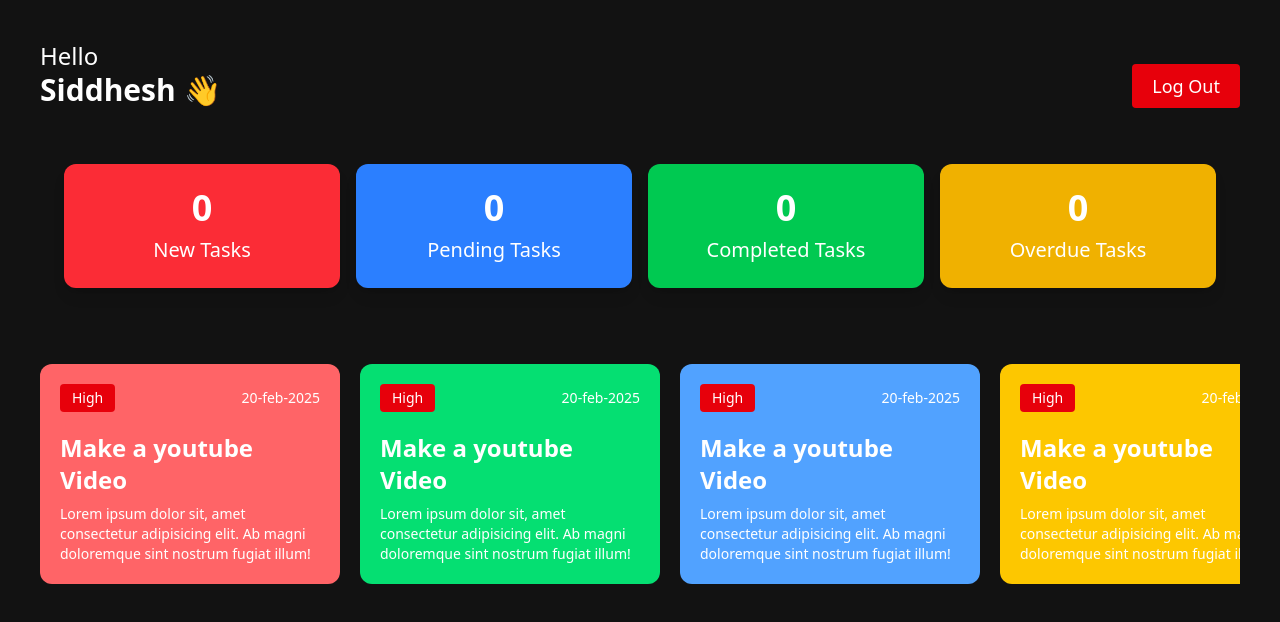
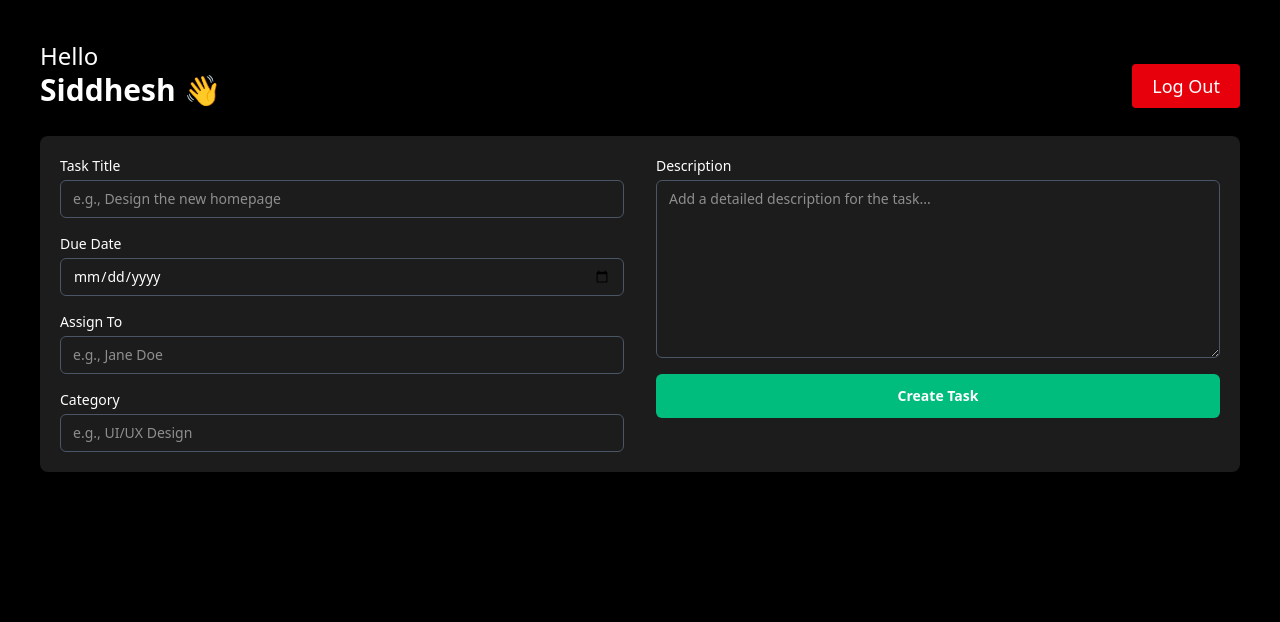
Before and after one commit to Xsidz/Employee-Management-System-, a React (Vite) app: page / in a window 1280 px wide. Shown: the top 622 px of the page. Built offline with nearby package versions, Linux system fonts and the light colour scheme.

Commit message:
admin dashboard

```diff
--- a/src/App.jsx
+++ b/src/App.jsx
@@ -1,5 +1,6 @@
 import React from 'react'
 import EmployeeDashboard from "./components/Dashboard/EmployeeDashboard"
+import AdminDashboard from "./components/Dashboard/AdminDashboard.jsx"
 import Login from './components/Auth/Login'
 
 const App = () => {
@@ -7,7 +8,9 @@ const App = () => {
    <>
 
    {/* <Login/> */}
-   <EmployeeDashboard/>
+   {/* <EmployeeDashboard/> */}
+   <AdminDashboard/>
+
 
    </>
   )
--- a/src/components/Dashboard/AdminDashboard.jsx
+++ b/src/components/Dashboard/AdminDashboard.jsx
@@ -1,9 +1,142 @@
-import React from 'react'
+import { useState } from "react";
+import Header from "../other/Header";
+
 
 const AdminDashboard = () => {
+
+  const [formData, setFormData] = useState({
+    title: "",
+    description: "",
+    date: "",
+    assignTo: "",
+    category: "",
+  });
+
+
+  const handleChange = (e) => {
+    const { name, value } = e.target;
+    setFormData((prevData) => ({
+      ...prevData,
+      [name]: value,
+    }));
+  };
+
+
+  const submitHandler = (e) => {
+    e.preventDefault();
+
+    console.log("Form Submitted:", formData);
+
+  };
+
   return (
-    <div>AdminDashboard</div>
-  )
-}
 
-export default AdminDashboard
+    <div className="min-h-screen w-full bg-black text-white p-4 md:p-10">
+
+
+
+      <header className="mb-7">
+         <Header/>
+      </header>
+
+      <div className="p-5 bg-[#1C1C1C] rounded-lg shadow-lg">
+
+        <form
+          onSubmit={submitHandler}
+          className="flex flex-col md:flex-row w-full items-start justify-between gap-8"
+        >
+
+          <div className="w-full md:w-1/2 flex flex-col gap-4">
+            <div>
+
+              <label htmlFor="title" className="text-sm text-gray-300 mb-1 block">
+                Task Title
+              </label>
+              <input
+                id="title"
+                name="title"
+                type="text"
+                value={formData.title}
+                onChange={(e)=>{setFormData({...formData,title:e.target.value})} }
+                className="text-sm py-2 px-3 w-full rounded-md outline-none bg-transparent border border-gray-600 focus:border-emerald-500 transition-colors"
+                placeholder="e.g., Design the new homepage"
+                required
+              />
+            </div>
+
+            <div>
+              <label htmlFor="date" className="text-sm text-gray-300 mb-1 block">
+                Due Date
+              </label>
+              <input
+                id="date"
+                name="date"
+                type="date"
+                value={formData.date}
+               onChange={(e)=>{setFormData({...formData,date:e.target.value})} }
+                className="text-sm py-2 px-3 w-full rounded-md outline-none bg-transparent border border-gray-600 focus:border-emerald-500 transition-colors"
+                required
+              />
+            </div>
+
+            <div>
+              <label htmlFor="assignTo" className="text-sm text-gray-300 mb-1 block">
+                Assign To
+              </label>
+              <input
+                id="assignTo"
+                name="assignTo"
+                type="text"
+                value={formData.assignTo}
+               onChange={(e)=>{setFormData({...formData,assignTo:e.target.value})} }
+                className="text-sm py-2 px-3 w-full rounded-md outline-none bg-transparent border border-gray-600 focus:border-emerald-500 transition-colors"
+                placeholder="e.g., Jane Doe"
+                required
+              />
+            </div>
+
+            <div>
+              <label htmlFor="category" className="text-sm text-gray-300 mb-1 block">
+                Category
+              </label>
+              <input
+                id="category"
+                name="category"
+                type="text"
+                value={formData.category}
+                onChange={(e)=>{setFormData({...formData,category:e.target.value})} }
+                className="text-sm py-2 px-3 w-full rounded-md outline-none bg-transparent border border-gray-600 focus:border-emerald-500 transition-colors"
+                placeholder="e.g., UI/UX Design"
+                required
+              />
+            </div>
+          </div>
+
+
+          <div className="w-full md:w-1/2 flex flex-col h-full">
+            <label htmlFor="description" className="text-sm text-gray-300 mb-1 block">
+              Description
+            </label>
+            <textarea
+              id="description"
+              name="description"
+              value={formData.description}
+              onChange={(e)=>{setFormData({...formData,description:e.target.value})} }
+              className="w-full flex-grow text-sm py-2 px-3 rounded-md outline-none bg-transparent border border-gray-600 focus:border-emerald-500 transition-colors"
+              placeholder="Add a detailed description for the task..."
+              rows="8"
+            ></textarea>
+            <button
+              type="submit"
+              className="bg-emerald-500 hover:bg-emerald-600 transition-colors py-3 px-5 rounded-md text-sm font-semibold mt-4 w-full"
+            >
+              Create Task
+            </button>
+          </div>
+        </form>
+      </div>
+    </div>
+  );
+};
+
+export default AdminDashboard;
```
